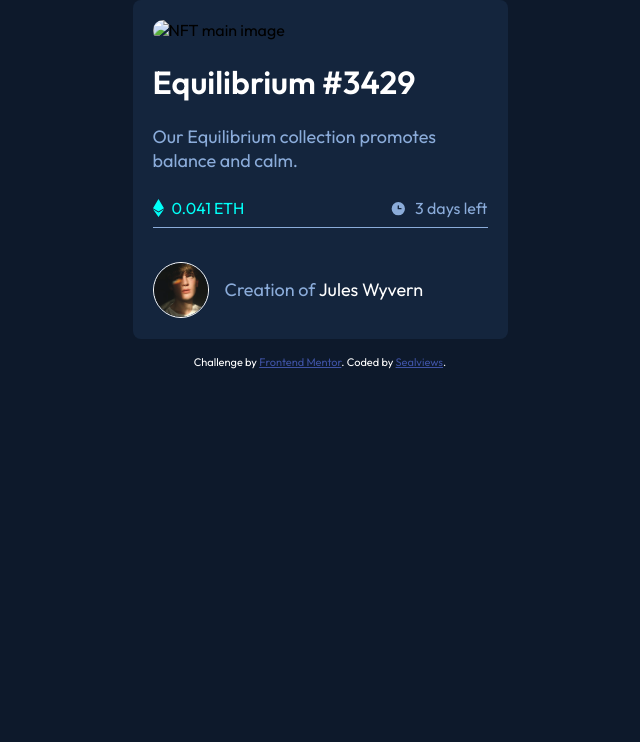
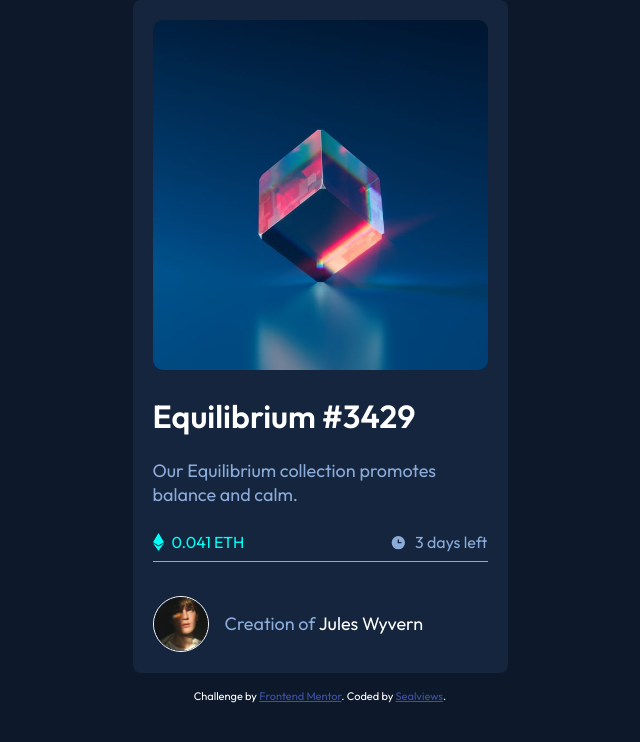
Before and after one commit to sildaniels/NFT-Preview-Card, a plain HTML site: page index.html in a window 1280 px wide. Shown: the whole page, without its empty margins (320-960 px from the left). Drawn offline with nearby package versions, Linux system fonts and the light colour scheme; files that its build step writes are made by us from their sources; the site is published under a folder, as on GitHub Pages, so addresses that start at the root find nothing.

Commit message:
First commit of the project

```diff
--- a/index.html
+++ b/index.html
@@ -16,7 +16,7 @@
   <div class="Container">
 
     <div class="MainImage">
-      <img class="ContainerImage" src="/images/image-equilibrium.jpg" alt="NFT main image" width="350" height="350" />
+      <img class="ContainerImage" src="./images/image-equilibrium.jpg" alt="NFT main image" width="350" height="350" />
       <div class="Cyan"></div>
     </div>
 
```
